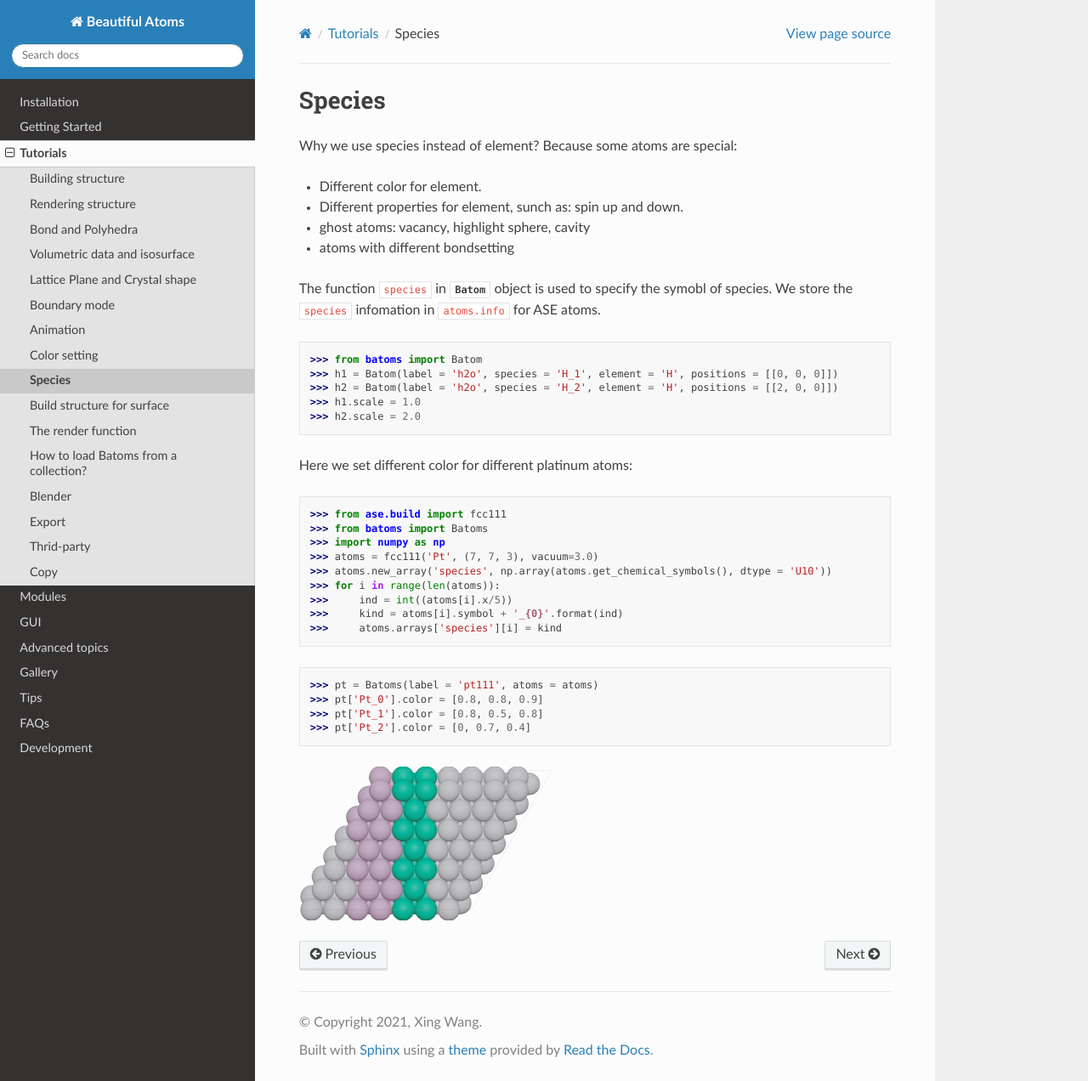
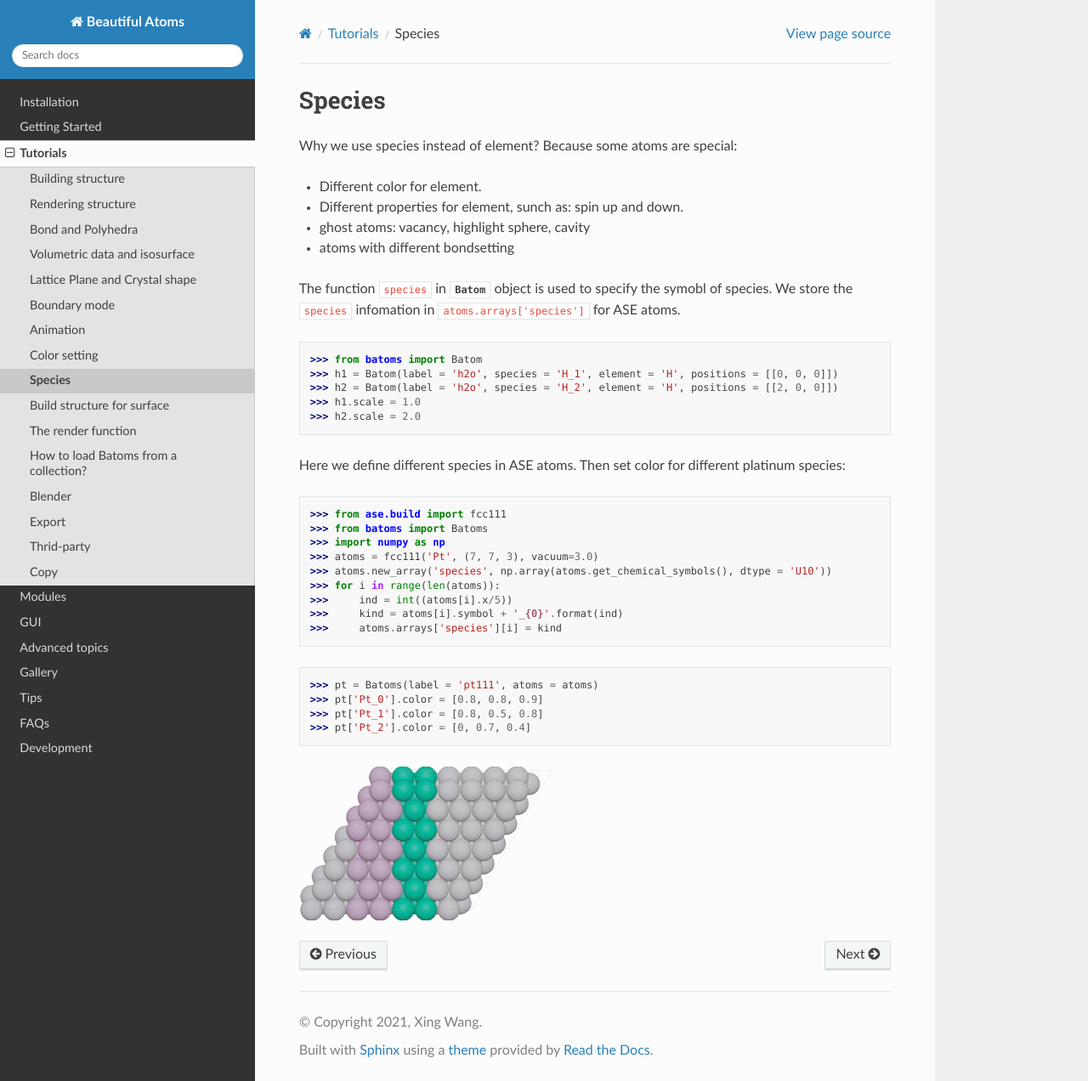
Before and after one commit to beautiful-atoms/beautiful-atoms-docs, a Sphinx documentation site: the page built from docs/source/tutorial/species.rst, in a window 1280 px wide and 1272 px high. Shown: the whole window at 85% size. Built offline with Sphinx 7.4.7 and the Read the Docs theme 2.0.0, drawn with Linux system fonts in a browser that asks for light colours.

Commit message:
fix species

```diff
--- a/docs/source/tutorial/species.rst
+++ b/docs/source/tutorial/species.rst
@@ -9,7 +9,7 @@ Why we use species instead of element? Because some atoms are special:
 * ghost atoms: vacancy, highlight sphere, cavity
 * atoms with different bondsetting
 
-The function ``species`` in :class:`Batom` object is used to specify the symobl of species. We store the ``species`` infomation in ``atoms.info`` for ASE atoms.
+The function ``species`` in :class:`Batom` object is used to specify the symobl of species. We store the ``species`` infomation in ``atoms.arrays['species']`` for ASE atoms.
 
 >>> from batoms import Batom
 >>> h1 = Batom(label = 'h2o', species = 'H_1', element = 'H', positions = [[0, 0, 0]])
@@ -17,7 +17,7 @@ The function ``species`` in :class:`Batom` object is used to specify the symobl
 >>> h1.scale = 1.0
 >>> h2.scale = 2.0
 
-Here we set different color for different platinum atoms:
+Here we define different species in ASE atoms. Then set color for different platinum species:
 
 >>> from ase.build import fcc111
 >>> from batoms import Batoms
```
